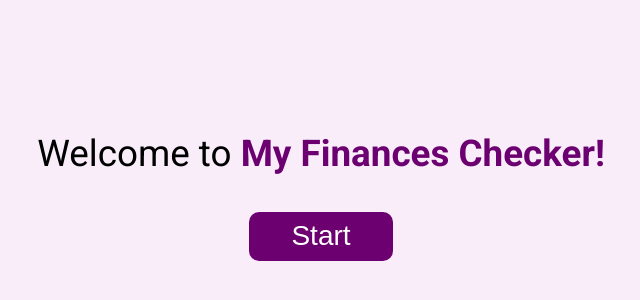
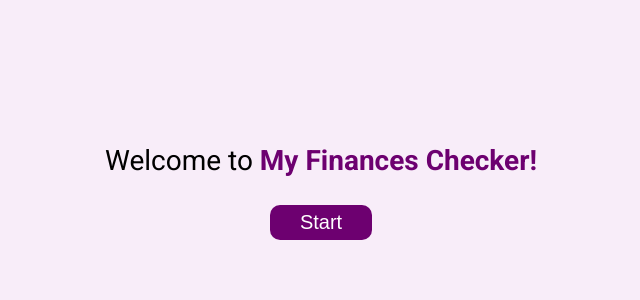
Before and after one commit to samc18/my-finances-checker, a React (Vite) app: page / in a window 1280 px wide. Shown: the part 222-522 px from the top of the page, without its empty margins (319-959 px from the left). Built offline with nearby package versions, Linux system fonts and the light colour scheme.

Commit message:
style: improve modals style

```diff
--- a/src/App.css
+++ b/src/App.css
@@ -19,19 +19,21 @@ img {
   --clr-bg-modal: #D9D9D9;
   --clr-text: #ffffff;
 
-  --fs-200: 1.25rem;
-  --fs-300: 1.5rem;
-  --fs-400: 1.75rem;
-  --fs-500: 2.3rem;
+  --fs-100: 0.85rem;
+  --fs-200: 1rem;
+  --fs-300: 1.25rem;
+  --fs-400: 1.5rem;
+  --fs-500: 1.75rem;
+  --fs-600: 2rem;
 
   --fw-semi-bold: 500;
   --fw-bold: 700;
 
-  --margin-inline-m: 1.25em;
-  --margin-inline-d: 3.125em;
+  --space-inline-m: 1.25em;
+  --space-inline-d: 3.125em;
 
-  --margin-top-m: 2em;
-  --margin-top-d: 4em;
+  --space-block-m: 2em;
+  --space-block-d: 4em;
 }
 
 /* Typography */
@@ -52,12 +54,12 @@ body {
 .welcome button {
   color: var(--clr-text);
   font-weight: var(--fw-semi-bold);
-  font-size: var(--fs-400);
+  font-size: var(--fs-300);
 }
 
 .header {
   color: var(--clr-text);
-  font-size: var(--fs-300);
+  font-size: var(--fs-400);
   font-weight: var(--fw-semi-bold);
 }
 
@@ -87,12 +89,15 @@ body {
 }
 
 .modal-content {
-  text-align: center;
-  font-size: 10px;
+  font-size: var(--fs-100);
 }
 
 .modal-title {
   font-weight: var(--fw-bold);
+}
+
+.modal-description {
+  line-height: 22px;
 }
 
 .modal-content button {
@@ -159,14 +164,14 @@ body {
 }
 
 .header > p {
-  margin-left: var(--margin-inline-m);
+  margin-left: var(--space-inline-m);
 }
 
 .header nav ul {
   display: flex;
   justify-content: space-between;
   list-style: none;
-  margin-right: var(--margin-inline-m);
+  margin-right: var(--space-inline-m);
 }
 
 .header a:nth-of-type(2) {
@@ -176,7 +181,7 @@ body {
 /* Fundamentals Layout */
 
 .fundamentals {
-  margin: 3em var(--margin-inline-m);
+  margin: 3em var(--space-inline-m);
 }
 
 .fundamentals li::marker {
@@ -200,7 +205,7 @@ body {
 
 @media (min-width: 50em) {
   .fundamentals {
-    margin: 3em var(--margin-inline-d);
+    margin: 3em var(--space-inline-d);
   }
   .fundamentals p {
     width: 60%;
@@ -221,7 +226,7 @@ body {
     'left savings right'
     'left check-btn right'
     'left bottom right';
-  gap: var(--margin-top-m);
+  gap: var(--space-block-m);
 }
 
 .calculator>button {
@@ -238,7 +243,7 @@ body {
 .calculator__right-menu {
   display: none;
   background-color: rgba(109, 0, 112, 0.5);
-  padding-top: var(--margin-top-m);
+  padding-top: var(--space-block-m);
 }
 
 .calculator__right-menu * {
@@ -402,10 +407,16 @@ body {
   border-radius: 35px;
   display: flex;
   flex-direction: column;
-  justify-content: center;
-  align-items: center;
   padding: 2em;
-  width: 80%;
+  max-width: 450px;
+}
+
+.modal-content * {
+  margin: 0;
+}
+
+.modal-title {
+  margin-bottom: 1em;
 }
 
 .modal-content button {
@@ -414,6 +425,14 @@ body {
   border: none;
   padding: 0.7em 1.3em;
   cursor: pointer;
+  align-self: center;
+  margin-top: 1em;
+}
+
+@media (min-width: 50em) {
+  .modal-content {
+    max-width: 600px;
+  }
 }
 
 /* Adder Layout */
--- a/src/pages/Calculator.jsx
+++ b/src/pages/Calculator.jsx
@@ -90,16 +90,18 @@ function Calculator() {
             <Modal isOpen={isOpen.instructions} handleClose={updateInstructionsState} >
                 <div className='modal-content'>
                     <p className='modal-title'>Instructions</p>
-                    <p>Add incomes and expenses, try to list everything, it will make the results more accurate.</p>
-                    <p>If you want to change an income or expense you can delete it and then added with the correct information.</p>
-                    <p>After you are done and it's looking like it has everything you earn or spend during a regular month click on Check My Finances!</p>
+                    <ol class='modal-description'>
+                        <li>Add incomes and expenses, try to list everything, it will make the results more accurate.</li>
+                        <li>If you want to change an income or expense you can delete it and then added with the correct information</li>
+                        <li>After you are done and it's looking like it has everything you earn or spend during a regular month click on Check My Finances!</li>
+                    </ol>
                     <button onClick={updateInstructionsState}>Close</button>
                 </div>
             </Modal>
             <Modal isOpen={isOpen.needs} handleClose={updateNeedsState} >
                 <div className='modal-content'>
                     <p className='modal-title'>Tips Needs</p>
-                    <p className='modal-description'>50% of your income: needs. Necessities are the expenses you can't avoid.</p>
+                    <p className='modal-description'>50% of your income. Necessities are the expenses you can't avoid.</p>
                     <p className="modal-description"><strong>For example:</strong> housing, food, transportation, basic utilities, insurance, minimum loan payments, child care or other expenses that need to be
                         cover so you can work.</p>
                     <button onClick={updateNeedsState}>Close</button>
@@ -108,7 +110,7 @@ function Calculator() {
             <Modal isOpen={isOpen.wants} handleClose={updateWantsState} >
                 <div className='modal-content'>
                     <p className='modal-title'>Tips Wants</p>
-                    <p className='modal-description'>30% of your income: wants. Distinguishing between needs and wants isn't always easy and can vary from one budget to another. Generally, though, wants are the extras that aren't essential to living and working.</p>
+                    <p className='modal-description'>30% of your income. Distinguishing between needs and wants isn't always easy and can vary from one budget to another. Generally, though, wants are the extras that aren't essential to living and working.</p>
                     <p className="modal-description"><strong>For example:</strong> monthly subscriptions, travel, entertainment, meals out.</p>
                     <button onClick={updateWantsState}>Close</button>
                 </div>
@@ -116,7 +118,7 @@ function Calculator() {
             <Modal isOpen={isOpen.savings} handleClose={updateSavingsState} >
                 <div className='modal-content'>
                     <p className='modal-title'>Tips Savings</p>
-                    <p className="modal-description">20% of your income: savings and debt. Savings is the amount you sock away to prepare for the future. Devote this chunk of your income to paying down existing debt and creating a financial cushion.</p>
+                    <p className="modal-description">20% of your income. Savings is the amount you sock away to prepare for the future. Devote this chunk of your income to paying down existing debt and creating a financial cushion.</p>
                     <p className="modal-description"><strong>For example: </strong>starting and growing an emergency fund, saving for retirement through a 401(k) and perhaps an individual retirement account, Paying off debt, beginning with high-interest
                         accounts like credit cards.</p>
                     <button onClick={updateSavingsState}>Close</button>
```
